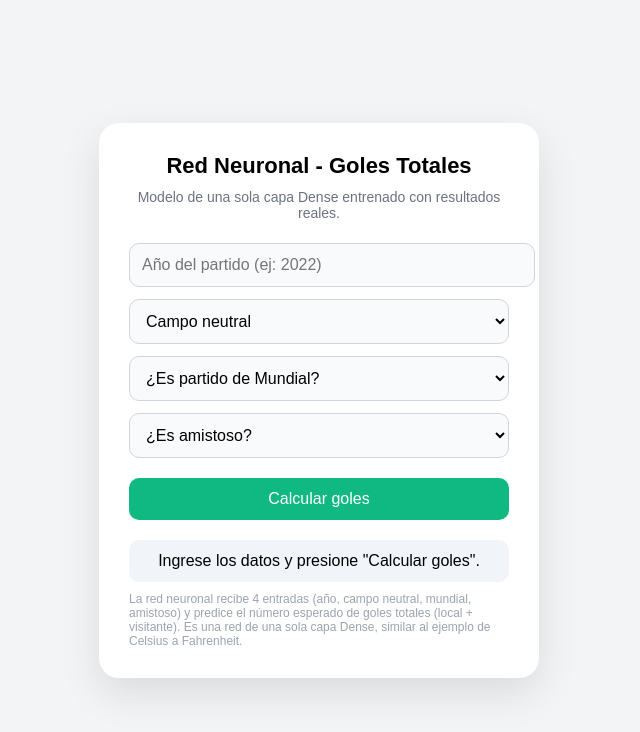
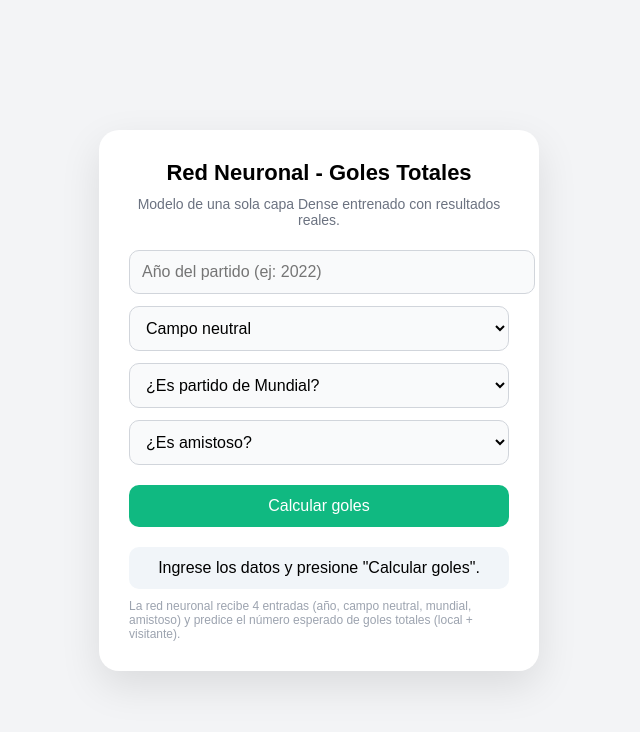
Before and after one commit to nicholasph05/Red-Neuronal, a plain HTML site: page index.html in a window 1280 px wide. Shown: the whole page, without its empty margins (321-961 px from the left). Drawn offline with Linux system fonts and the light colour scheme.

```diff
--- a/index.html
+++ b/index.html
@@ -109,8 +109,7 @@
 
   <div class="nota">
     La red neuronal recibe 4 entradas (año, campo neutral, mundial, amistoso)
-    y predice el número esperado de goles totales (local + visitante). Es una
-    red de una sola capa Dense, similar al ejemplo de Celsius a Fahrenheit.
+    y predice el número esperado de goles totales (local + visitante).
   </div>
 </div>
 
```
